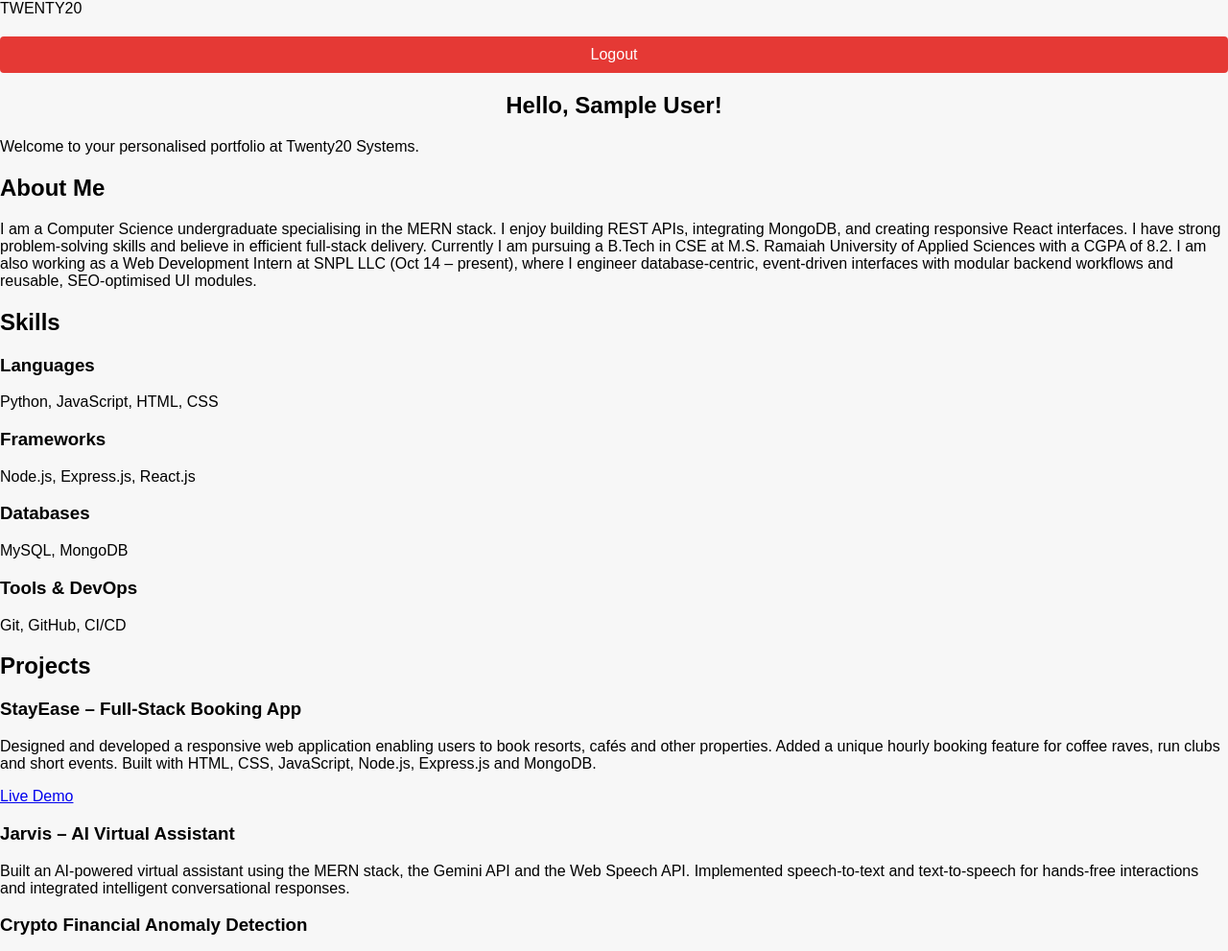
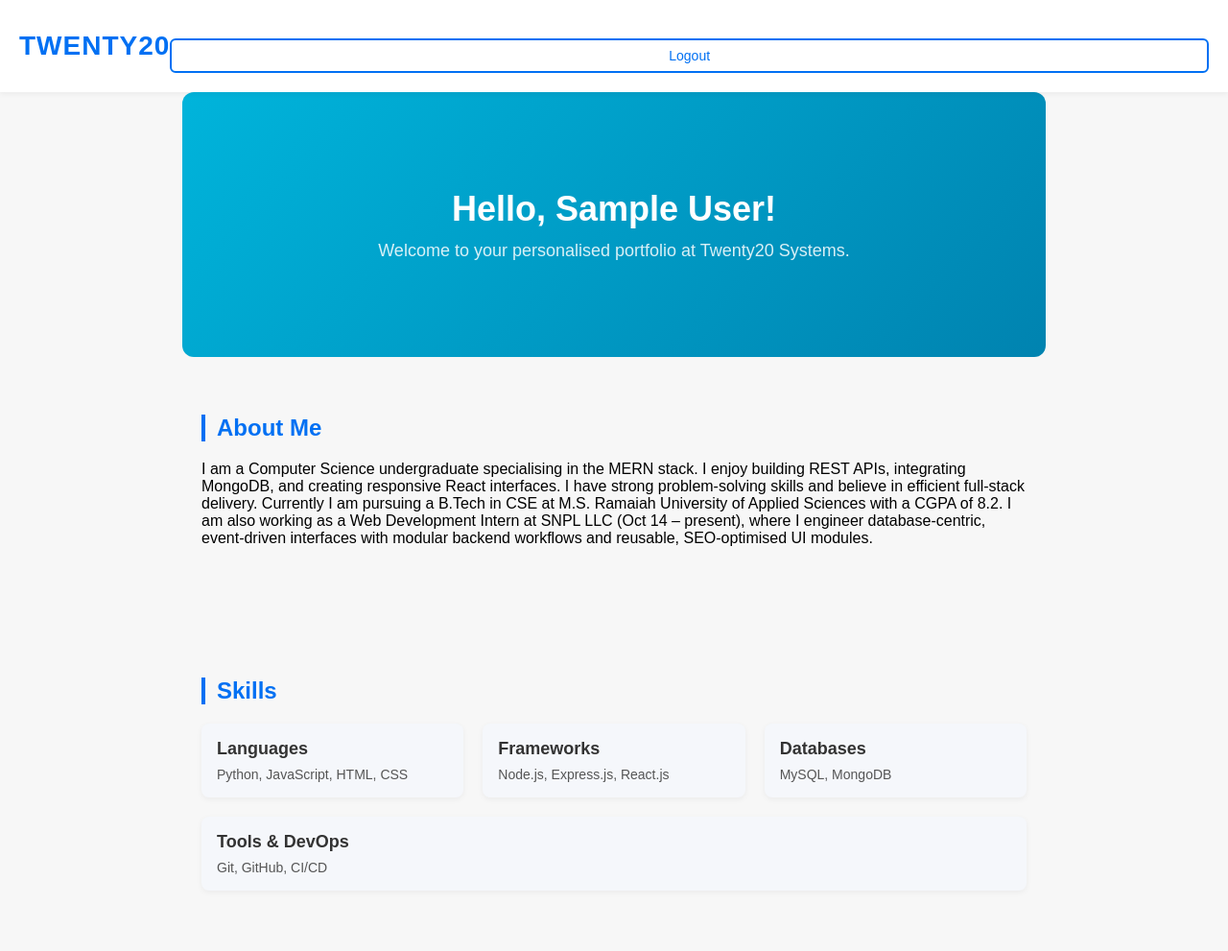
Before and after one commit to narenkabadi/simple-portfolio-app, a website: page public/portfolio.html in a window 1280 px wide. Shown: the top 991 px of the page at 96% size. Drawn offline with Linux system fonts and the light colour scheme; sample sign-in values are in the browser's storage.

Commit message:
Add embedded CSS for modern UI and animations
Added new styles for a modern and clean portfolio page, including header, hero section, skills, projects, and contact sections.

```diff
--- a/public/portfolio.html
+++ b/public/portfolio.html
@@ -6,6 +6,195 @@
   <title>Your Portfolio</title>
   <link rel="stylesheet" href="styles.css">
 </head>
+  <style>
+/* ======== New styles for portfolio page (modern, clean, bright) ======== */
+
+/* Header bar on portfolio and landing pages */
+header {
+  display: flex;
+  justify-content: space-between;
+  align-items: center;
+  padding: 20px;
+  background: #ffffff;
+  box-shadow: 0 2px 6px rgba(0, 0, 0, 0.05);
+  position: sticky;
+  top: 0;
+  z-index: 100;
+}
+
+header .brand {
+  font-size: 28px;
+  font-weight: 700;
+  color: #0070f3;
+  letter-spacing: 1px;
+}
+
+header #logoutBtn {
+  padding: 8px 16px;
+  background: transparent;
+  color: #0070f3;
+  border: 2px solid #0070f3;
+  border-radius: 6px;
+  cursor: pointer;
+  font-size: 14px;
+  transition: background 0.3s ease, color 0.3s ease;
+}
+
+header #logoutBtn:hover {
+  background: #0070f3;
+  color: #ffffff;
+}
+
+/* Main wrapper for portfolio sections */
+main {
+  padding: 0;
+}
+
+section {
+  padding: 60px 20px;
+  max-width: 900px;
+  margin: 0 auto;
+  opacity: 0;
+  transform: translateY(20px);
+  transition: opacity 0.6s ease, transform 0.6s ease;
+}
+
+section.active {
+  opacity: 1;
+  transform: translateY(0);
+}
+
+/* Hero section with gradient background */
+#hero {
+  background: linear-gradient(135deg, #00b4db, #0083b0);
+  color: #ffffff;
+  border-radius: 12px;
+  text-align: center;
+  padding: 100px 20px;
+}
+#hero h1 {
+  margin: 0 0 12px;
+  font-size: 36px;
+  line-height: 1.2;
+}
+#hero p {
+  margin: 0;
+  font-size: 18px;
+  opacity: 0.85;
+}
+
+/* Section headings */
+section h2 {
+  margin-top: 0;
+  margin-bottom: 20px;
+  font-size: 24px;
+  color: #0070f3;
+  border-left: 4px solid #0070f3;
+  padding-left: 12px;
+}
+
+/* Skills section */
+.skill-list {
+  display: flex;
+  flex-wrap: wrap;
+  gap: 20px;
+}
+.skill-item {
+  flex: 1 1 240px;
+  background: #f5f7fb;
+  padding: 16px;
+  border-radius: 8px;
+  box-shadow: 0 2px 6px rgba(0, 0, 0, 0.05);
+}
+.skill-item h3 {
+  margin-top: 0;
+  margin-bottom: 8px;
+  font-size: 18px;
+  color: #333;
+}
+.skill-item p {
+  margin: 0;
+  font-size: 14px;
+  color: #555;
+}
+
+/* Projects section */
+.projects-grid {
+  display: flex;
+  flex-wrap: wrap;
+  gap: 20px;
+}
+.project-card {
+  flex: 1 1 280px;
+  background: #f5f7fb;
+  padding: 20px;
+  border-radius: 8px;
+  box-shadow: 0 2px 6px rgba(0, 0, 0, 0.05);
+  display: flex;
+  flex-direction: column;
+}
+.project-card h3 {
+  margin-top: 0;
+  margin-bottom: 8px;
+  font-size: 20px;
+  color: #333;
+}
+.project-card p {
+  margin: 0 0 12px;
+  font-size: 14px;
+  color: #555;
+}
+.project-card a.btn {
+  margin-top: auto;
+  align-self: flex-start;
+  padding: 10px 18px;
+  background: #0070f3;
+  color: #ffffff;
+  border-radius: 6px;
+  text-decoration: none;
+  font-size: 14px;
+  transition: background 0.3s ease;
+}
+.project-card a.btn:hover {
+  background: #0059c1;
+}
+
+/* Contact section */
+#contact {
+  text-align: center;
+  background: #ffffff;
+  border-radius: 12px;
+  box-shadow: 0 2px 8px rgba(0, 0, 0, 0.05);
+}
+#contact p {
+  margin: 8px 0;
+  font-size: 16px;
+  color: #555;
+}
+#contact .contact-email {
+  font-weight: 600;
+  color: #0070f3;
+}
+
+/* Responsive adjustments for portfolio */
+@media (max-width: 600px) {
+  section {
+    padding: 40px 16px;
+  }
+  #hero h1 {
+    font-size: 28px;
+  }
+  #hero p {
+    font-size: 16px;
+  }
+  .projects-grid {
+    flex-direction: column;
+  }
+  .skill-list {
+    flex-direction: column;
+  }
+}
+</style>
 <body>
   <!-- Header with brand and logout button -->
   <header>
```
